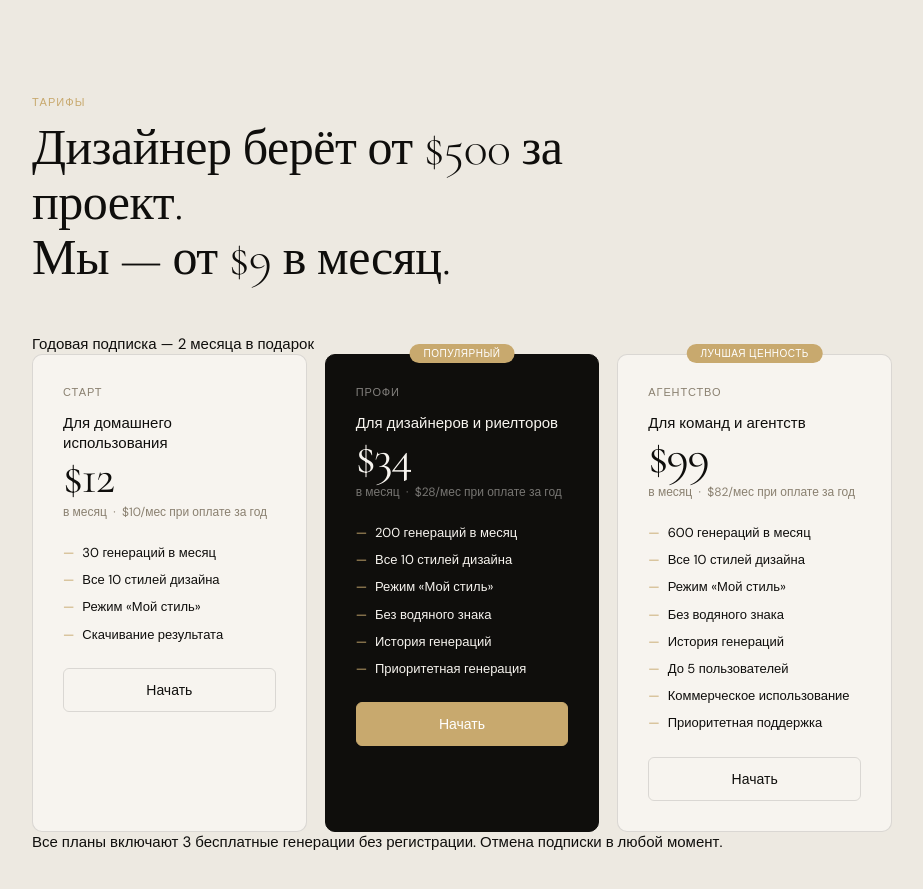
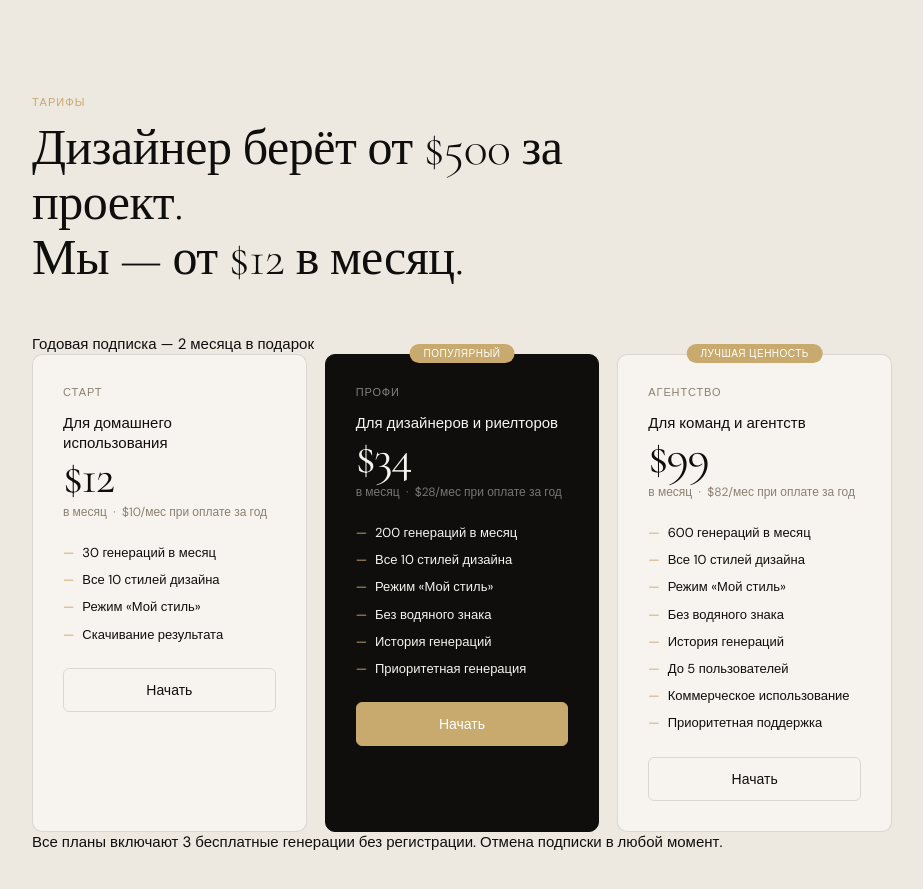
Before and after one commit to Qazaq71/VistaRoom.AI, a Next.js app: page / in a window 1280 px wide. Shown: the part 1304-2193 px from the top of the page, without its empty margins (32-955 px from the left). Built offline with nearby package versions, Linux system fonts and the light colour scheme.

Commit message:
Изменение анаонса

```diff
--- a/src/app/page.tsx
+++ b/src/app/page.tsx
@@ -995,7 +995,7 @@ export default function Home() {
 
       <section className="pricing-section" id="pricing">
         <div className="section-eyebrow">Тарифы</div>
-        <h2 className="section-title">Дизайнер берёт от $500 за проект.<br />Мы — от $9 в месяц.</h2>
+        <h2 className="section-title">Дизайнер берёт от $500 за проект.<br />Мы — от $12 в месяц.</h2>
         <p className="section-sub">Годовая подписка — 2 месяца в подарок</p>
         <div className="pricing-grid">
           {[
```
